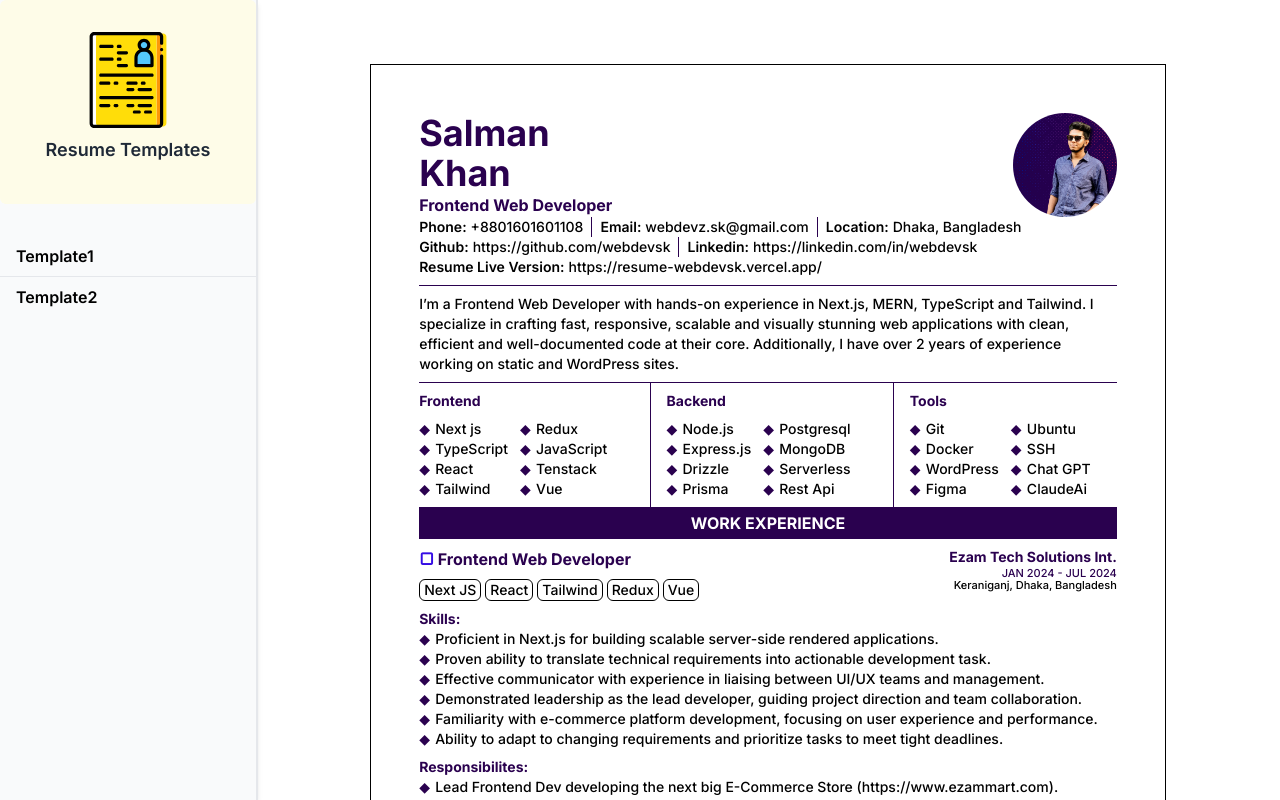
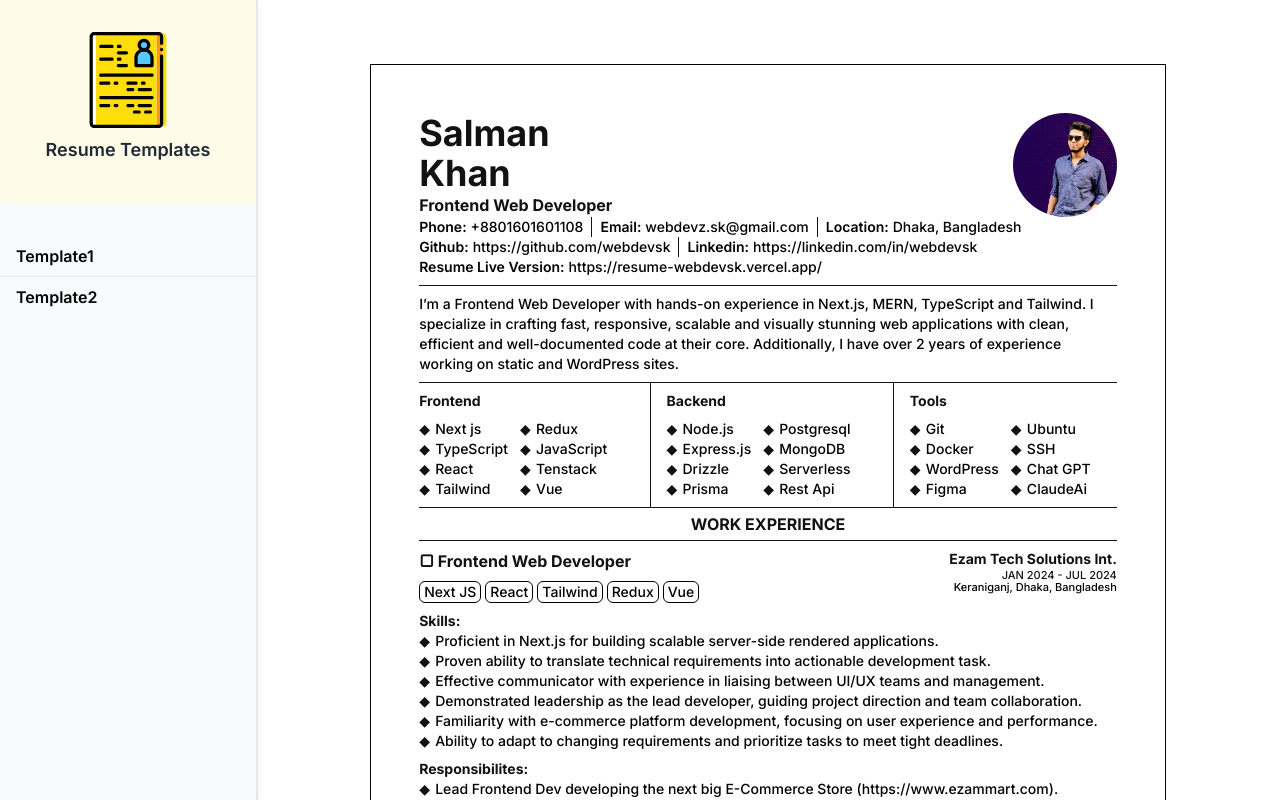
Before and after one commit to webdevsk/next-resume, a Next.js app: page /template1 in a window 1280 px wide. Shown: the top 800 px of the page. Built offline with nearby package versions, Linux system fonts and the light colour scheme.

Commit message:
Updated template1 style to be more minimalistic

```diff
--- a/src/app/(viewer-side)/template1/page.css
+++ b/src/app/(viewer-side)/template1/page.css
@@ -1,8 +1,10 @@
 /* Tailwind has built in Post CSS Nested library which compiles nested styles on build. Linter may show errors here but thats nothing to worry about */
 
 .template1 {
-  --theme: #2a014f;
-  --accent: #340ce4;
+  /* --theme: #2a014f;
+  --accent: #340ce4; */
+  --theme: #121212;
+  --accent: #121212;
   --body: #23192b;
   --color1: #00000;
   --color2: #00000;
@@ -247,7 +249,7 @@
     @apply me-1 text-xxs leading-3 text-theme content-["◆"];
   } */
   .heading {
-    @apply mb-template bg-theme py-1 text-center uppercase [&>*]:text-white;
+    @apply mb-template border-y border-theme py-1 text-center uppercase;
   }
   .bullet-item {
     @apply relative ps-4;
```
